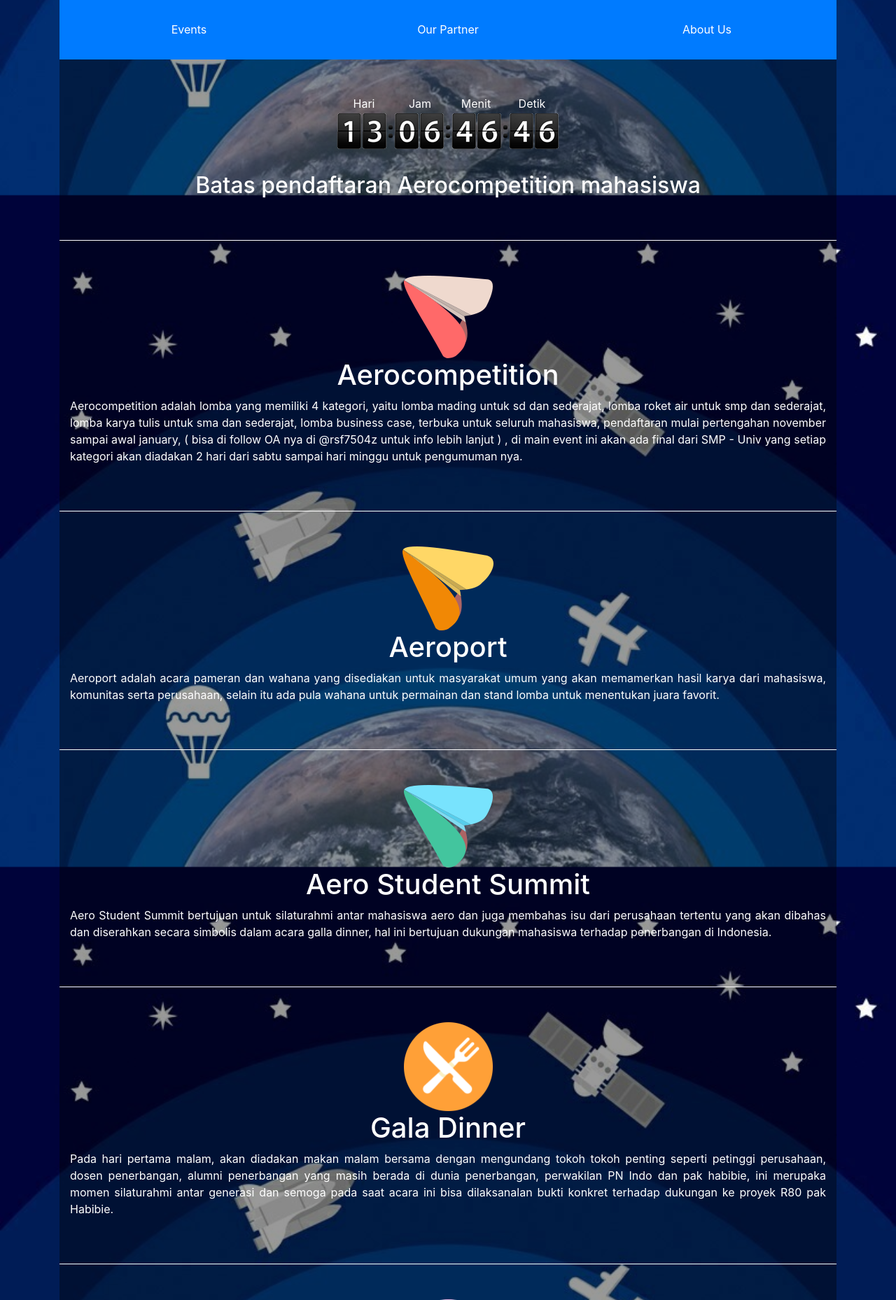
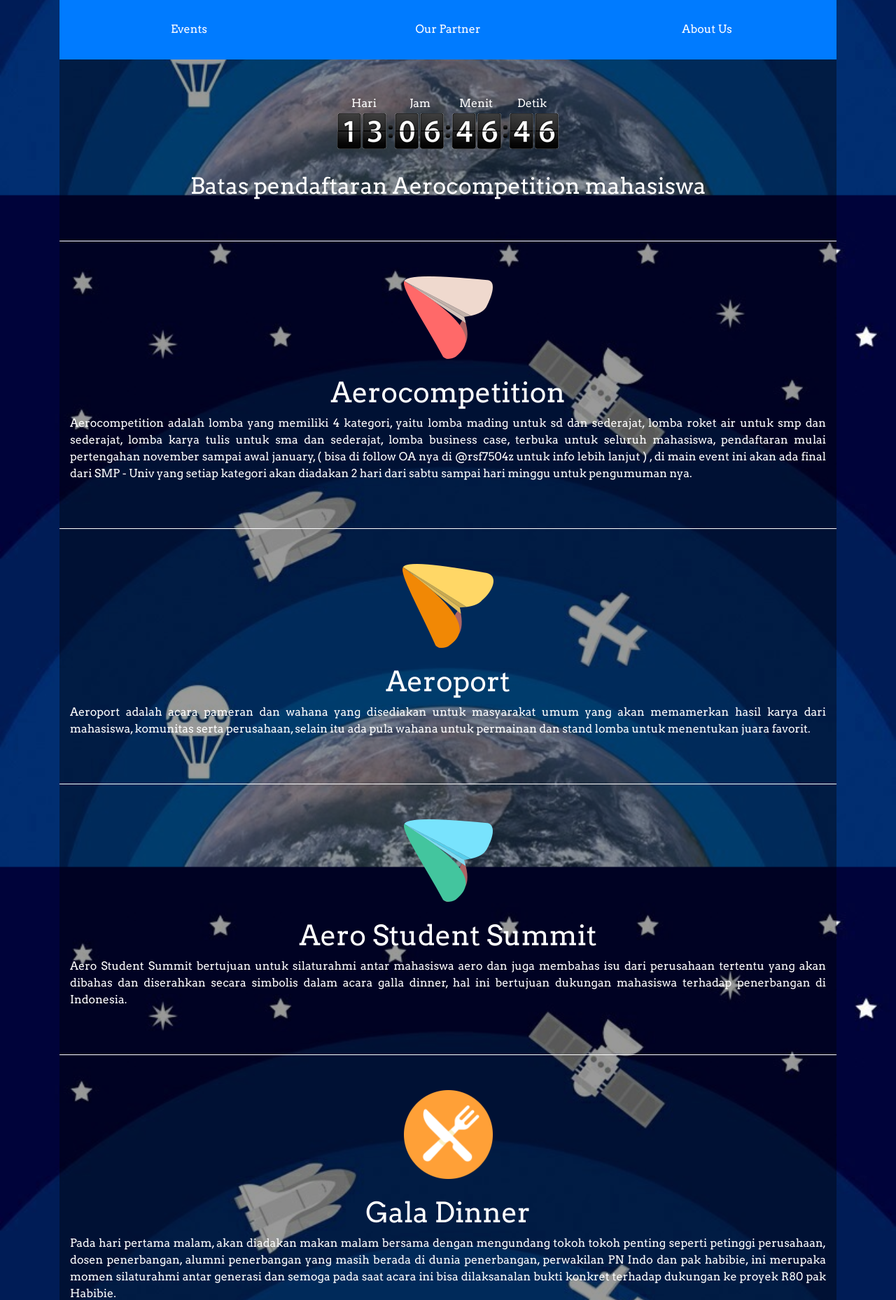
Before and after one commit to mahdiarn/mahdiarn.github.io, a PHP site: page /aerocreation/ in a window 1280 px wide. Shown: the part 681-2539 px from the top of the page at 70% size. Run offline with PHP 8.4, Linux system fonts and the light colour scheme; some libraries are stand-ins or nearby versions.

Commit message:
Import font 'Arvo'

```diff
--- a/aerocreation/css/aeroexpo-custom.css
+++ b/aerocreation/css/aeroexpo-custom.css
@@ -4,6 +4,7 @@ body {
     background-repeat: no-repeat;
     background-position: center;
     background-attachment: fixed;
+    font-family: 'Arvo', serif;
 }
 
 .videoWrapper {
--- a/aerocreation/index.html
+++ b/aerocreation/index.html
@@ -8,6 +8,7 @@
     <link rel="stylesheet" type="text/css" href="./css/bootstrap.min.css">
     <link rel="stylesheet" type="text/css" href="./css/aeroexpo-custom.css">
     <link rel="stylesheet" type="text/css" href="./css/jquery.flipcountdown.css" />
+    <link href="https://fonts.googleapis.com/css?family=Arvo" rel="stylesheet">
 </head>
 <body>
     <nav class="navbar navbar-expand-md navbar-dark bg-dark">
@@ -90,6 +91,7 @@
             <div class="row" id="aerocomp">
                 <div class="col-lg">
                     <img src="./img/aerocomp-icon.png" class="mx-auto d-block">
+                    <br>
                     <h1 class="text-center">Aerocompetition</h1>
                     <p class="text-justify">Aerocompetition adalah lomba yang memiliki 4 kategori, yaitu lomba mading untuk sd dan sederajat, lomba roket air untuk smp dan sederajat, lomba karya tulis untuk sma dan sederajat, lomba business case, terbuka untuk seluruh mahasiswa, pendaftaran mulai pertengahan november sampai awal january, ( bisa di follow OA nya di @rsf7504z untuk info lebih lanjut ) , di main event ini akan ada final dari SMP - Univ yang setiap kategori akan diadakan 2 hari dari sabtu sampai hari minggu untuk pengumuman nya.</p>
                 </div>
@@ -98,6 +100,7 @@
             <div class="row" id="sd">
                 <div class="col-lg">
                     <img src="./img/sd-icon.png" class="mx-auto d-block">
+                    <br>
                     <h1 class="text-center">Kolom untuk SD</h1>
                 </div>
             </div>
@@ -105,6 +108,7 @@
             <div class="row" id="smp">
                 <div class="col-lg">
                     <img src="./img/smp-icon.png" class="mx-auto d-block">
+                    <br>
                     <h1 class="text-center">Kolom untuk SMP</h1>
                 </div>
             </div>
@@ -112,6 +116,7 @@
             <div class="row" id="sma">
                 <div class="col-lg">
                     <img src="./img/sma-icon.png" class="mx-auto d-block">
+                    <br>
                     <h1 class="text-center">Kolom untuk SMA</h1>
                 </div>
             </div>
@@ -119,6 +124,7 @@
             <div class="row" id="mahasiswa">
                 <div class="col-lg">
                     <img src="./img/mahasiswa-icon.png" class="mx-auto d-block">
+                    <br>
                     <h1 class="text-center">Kolom untuk Mahasiswa</h1>
                 </div>
             </div>
@@ -126,6 +132,7 @@
             <div class="row" id="aeroport">
                 <div class="col-lg">
                     <img src="./img/aeroport-icon.png" class="mx-auto d-block">
+                    <br>
                     <h1 class="text-center">Aeroport</h1>
                     <p class="text-justify">Aeroport adalah acara pameran dan wahana yang disediakan untuk masyarakat umum yang akan memamerkan hasil karya dari mahasiswa, komunitas serta perusahaan, selain itu ada pula wahana untuk permainan dan stand lomba untuk menentukan juara favorit.</p>
                 </div>
@@ -134,6 +141,7 @@
             <div class="row" id="aeross">
                 <div class="col-lg">
                     <img src="./img/aeross-icon.png" class="mx-auto d-block">
+                    <br>
                     <h1 class="text-center">Aero Student Summit</h1>
                     <p class="text-justify">Aero Student Summit bertujuan untuk silaturahmi antar mahasiswa aero dan juga membahas isu dari perusahaan tertentu yang akan dibahas dan diserahkan secara simbolis dalam acara galla dinner, hal ini bertujuan dukungan mahasiswa terhadap penerbangan di Indonesia.</p>
                 </div>
@@ -142,6 +150,7 @@
             <div class="row" id="galadinner">
                 <div class="col-lg">
                     <img src="./img/galadinner-icon.png" class="mx-auto d-block">
+                    <br>
                     <h1 class="text-center">Gala Dinner</h1>
                     <p class="text-justify">Pada hari pertama malam, akan diadakan makan malam bersama dengan mengundang tokoh tokoh penting seperti petinggi perusahaan, dosen penerbangan, alumni penerbangan yang masih berada di dunia penerbangan, perwakilan PN Indo dan pak habibie, ini merupaka momen silaturahmi antar generasi dan semoga pada saat acara ini bisa dilaksanalan bukti konkret terhadap dukungan ke proyek R80 pak Habibie.</p>
                 </div>
@@ -150,6 +159,7 @@
             <div class="row" id="partner">
                 <div class="col-lg">
                     <img src="./img/partner-icon.png" class="mx-auto d-block">
+                    <br>
                     <h1 class="text-center">Media Partner</h1>
                     <p class="text-center">Coming Soon</p>
                 </div>
@@ -158,6 +168,7 @@
             <div class="row" id="about">
                 <div class="col-lg">
                     <img src="./img/about-icon.png" class="mx-auto d-block">
+                    <br>
                     <h1 class="text-center">About Us</h1>
                     <p class="text-center">Coming Soon</p>
                 </div>
@@ -165,7 +176,8 @@
             <!-- Throwback -->
             <div class="row" id="throwback">
                 <div class="col-lg">
-                        <img src="./img/throwback-icon.png" class="mx-auto d-block">
+                    <img src="./img/throwback-icon.png" class="mx-auto d-block">
+                    <br>
                     <h1 class="text-center">Throwback</h1>
                 </div>
             </div>
```
